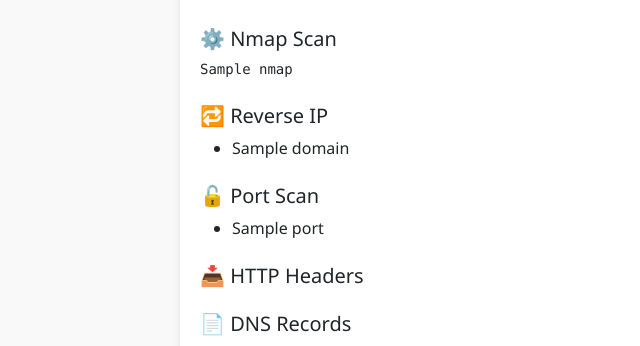
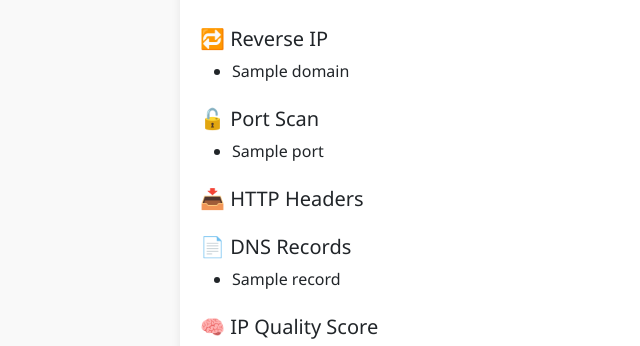
Before and after one commit to mshossain75/ip-tracer, a Flask app: template templates/index.html in a window 1280 px wide. Shown: the part 655-1001 px from the top of the page, without its empty margins (0-640 px from the left). Run offline with Flask 3, Linux system fonts and the light colour scheme; the template is opened without the code that fills it: most values are stand-ins (such as "Sample title", 1, 10 or a date in 2020).

Commit message:
Update index.html

```diff
--- a/templates/index.html
+++ b/templates/index.html
@@ -3,7 +3,7 @@
 <head>
     <meta charset="UTF-8">
     <meta name="viewport" content="width=device-width, initial-scale=1.0">
-    <title>IP Tracer Tool | All in One Security</title>
+    <title>🔍 IP Intelligence & Reconnaissance</title>
     <meta name="description" content="Trace and analyze any IP address with our advanced IP Tracer tool. Powered by AI1Security and created by Leetsec Sarwar.">
     <meta name="keywords" content="IP tracer, IP lookup, IP address tracker, geolocation, whois, security tools, All in One Security">
     <meta name="author" content="Leetsec Sarwar, All in One Security">
@@ -96,8 +96,6 @@
                 <h5 class="mt-4">🔎 Shodan</h5>
                 <pre>{{ result.shodan | tojson(indent=2) }}</pre>
 
-                <h5 class="mt-4">⚙️ Nmap Scan</h5>
-                <pre>{{ result.nmap }}</pre>
 
                 <h5 class="mt-4">🔁 Reverse IP</h5>
                 <ul>{% for domain in result.viewdns_reverse_ip %}<li>{{ domain }}</li>{% endfor %}</ul>
```
